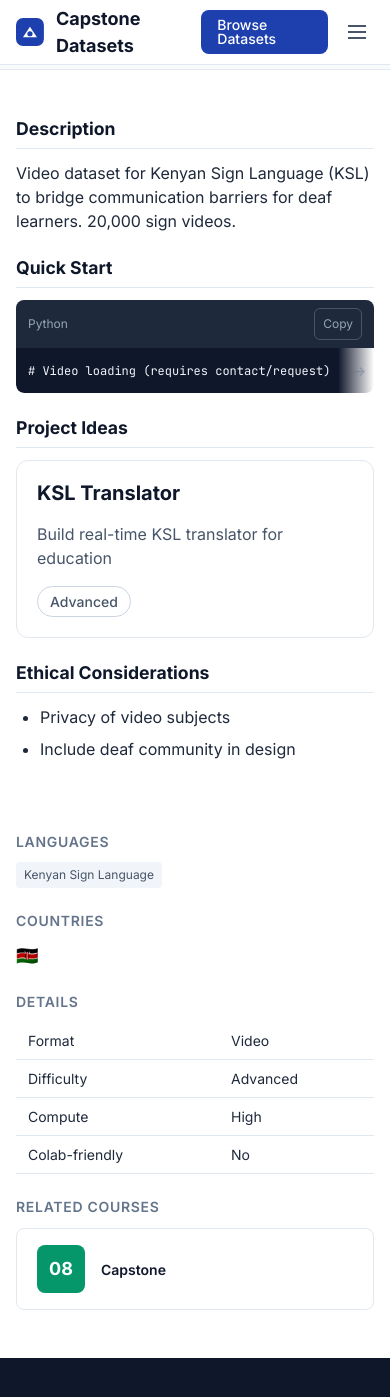
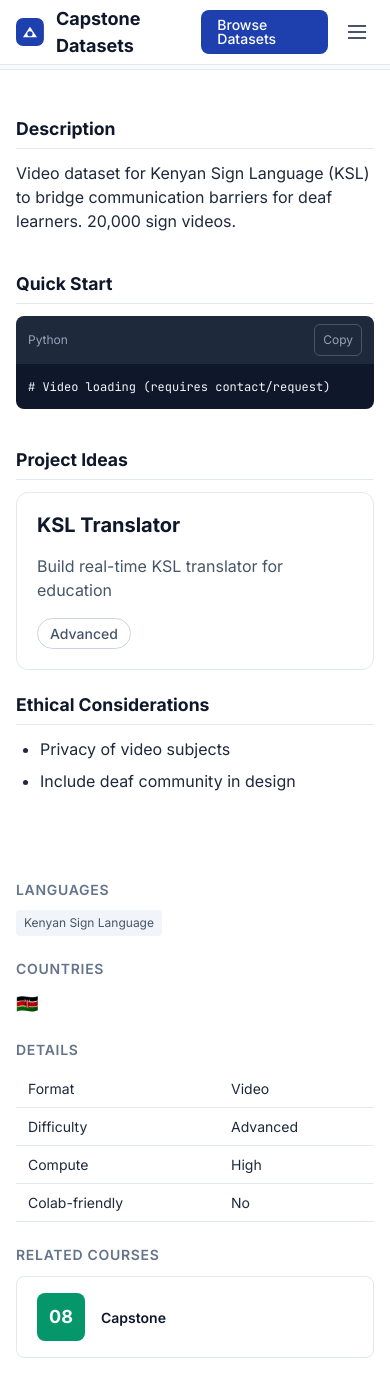
Before and after one commit to aims-ai-research-foundations/capstone-datasets-website, a Jekyll site: the page built from _datasets/ai4ksl.md, in a window 390 px wide and 1400 px high, scrolled down 273 px. Shown: the top 1397 px of the window. Built offline with Jekyll 4.4.1, drawn with Linux system fonts in a browser that asks for light colours.

Commit message:
Comprehensive mobile overflow prevention
Root cause analysis found multiple overflow sources:
- Body had no overflow-x protection
- Badges used max-width: 100% which doesn't constrain flex items
- Inline code didn't wrap
- Code blocks lacked explicit overflow handling
- Content sections had no overflow containment

Fixes applied:
- Add overflow-x: hidden to body as safety net
- Set badge max-width to 200px on mobile (truncates with ellipsis)
- Add word-wrap to inline code elements
- Add overflow-x: auto to code-block pre
- Add overflow containment to meta containers
- Add word-wrap to content sections

This fixes datasets like "aya-dataset" with 43-char size badges
and "mafand-mt" with long task names.

Co-Authored-By: Claude Opus 4.5 <noreply@anthropic.com>

```diff
--- a/_sass/_base.scss
+++ b/_sass/_base.scss
@@ -20,6 +20,8 @@ body {
   -moz-osx-font-smoothing: grayscale;
   // Safe area support for notched devices
   padding-bottom: env(safe-area-inset-bottom);
+  // Prevent horizontal overflow on mobile
+  overflow-x: hidden;
 }
 
 // Typography
@@ -69,6 +71,9 @@ code {
   background-color: $gray-100;
   padding: $spacing-1 $spacing-2;
   border-radius: $radius-md;
+  // Allow inline code to wrap on mobile
+  word-wrap: break-word;
+  overflow-wrap: break-word;
 }
 
 pre {
--- a/_sass/_components.scss
+++ b/_sass/_components.scss
@@ -175,8 +175,19 @@
   &__meta {
     display: flex;
     flex-wrap: wrap;
-    gap: $spacing-3;
+    gap: $spacing-2;
     margin-bottom: $spacing-4;
+    // Contain overflow
+    max-width: 100%;
+
+    @media (min-width: $breakpoint-sm) {
+      gap: $spacing-3;
+    }
+
+    // Allow children to shrink
+    > * {
+      min-width: 0;
+    }
   }
 
   &__badge {
@@ -190,7 +201,8 @@
     color: $gray-700;
     border-radius: $radius-md;
     // Prevent long badges from causing overflow on mobile
-    max-width: 100%;
+    // 200px fits comfortably on 320px screens with padding
+    max-width: 200px;
     overflow: hidden;
     text-overflow: ellipsis;
     white-space: nowrap;
@@ -648,6 +660,9 @@
 .code-block {
   position: relative;
   margin-bottom: $spacing-4;
+  // Contain overflow
+  max-width: 100%;
+  overflow: hidden;
 
   &__header {
     display: flex;
@@ -692,42 +707,24 @@
     margin: 0;
     padding: $spacing-3;
     border-radius: 0 0 $radius-lg $radius-lg;
-    // Visual scroll indicator - fade effect on right
-    -webkit-mask-image: linear-gradient(to right, black 90%, transparent 100%);
-    mask-image: linear-gradient(to right, black 90%, transparent 100%);
+    // Explicit overflow handling
+    overflow-x: auto;
+    -webkit-overflow-scrolling: touch;
 
     @media (min-width: $breakpoint-sm) {
       padding: $spacing-4;
     }
 
-    @media (min-width: $breakpoint-md) {
-      // Remove fade on larger screens where overflow is less likely
-      -webkit-mask-image: none;
-      mask-image: none;
-    }
-
     code {
       font-size: $font-size-xs;
+      // Don't wrap code - let it scroll
+      white-space: pre;
+      word-wrap: normal;
+      overflow-wrap: normal;
 
       @media (min-width: $breakpoint-sm) {
         font-size: $font-size-sm;
       }
-    }
-  }
-
-  // Scroll hint for mobile
-  &::after {
-    content: '→';
-    position: absolute;
-    right: $spacing-2;
-    bottom: $spacing-3;
-    color: $gray-500;
-    font-size: $font-size-sm;
-    opacity: 0.5;
-    pointer-events: none;
-
-    @media (min-width: $breakpoint-md) {
-      display: none;
     }
   }
 }
--- a/_sass/_layout.scss
+++ b/_sass/_layout.scss
@@ -461,10 +461,20 @@
     flex-wrap: wrap;
     gap: $spacing-2;
     margin-bottom: $spacing-4;
+    // Contain overflow from long badges
+    max-width: 100%;
+    overflow: hidden;
 
     @media (min-width: $breakpoint-md) {
       gap: $spacing-4;
       margin-bottom: $spacing-6;
+      overflow: visible;
+    }
+
+    // Badges inside meta need min-width: 0 to allow shrinking
+    > * {
+      min-width: 0;
+      max-width: 100%;
     }
   }
 
@@ -491,6 +501,10 @@
 
   &__content {
     padding: $spacing-6 0;
+    // Prevent overflow from long content
+    max-width: 100%;
+    overflow-wrap: break-word;
+    word-wrap: break-word;
 
     @media (min-width: $breakpoint-md) {
       padding: $spacing-8 0;
@@ -499,9 +513,13 @@
 
   &__section {
     margin-bottom: $spacing-6;
+    // Contain any overflow
+    max-width: 100%;
+    overflow: hidden;
 
     @media (min-width: $breakpoint-md) {
       margin-bottom: $spacing-8;
+      overflow: visible;
     }
 
     h2 {
```
